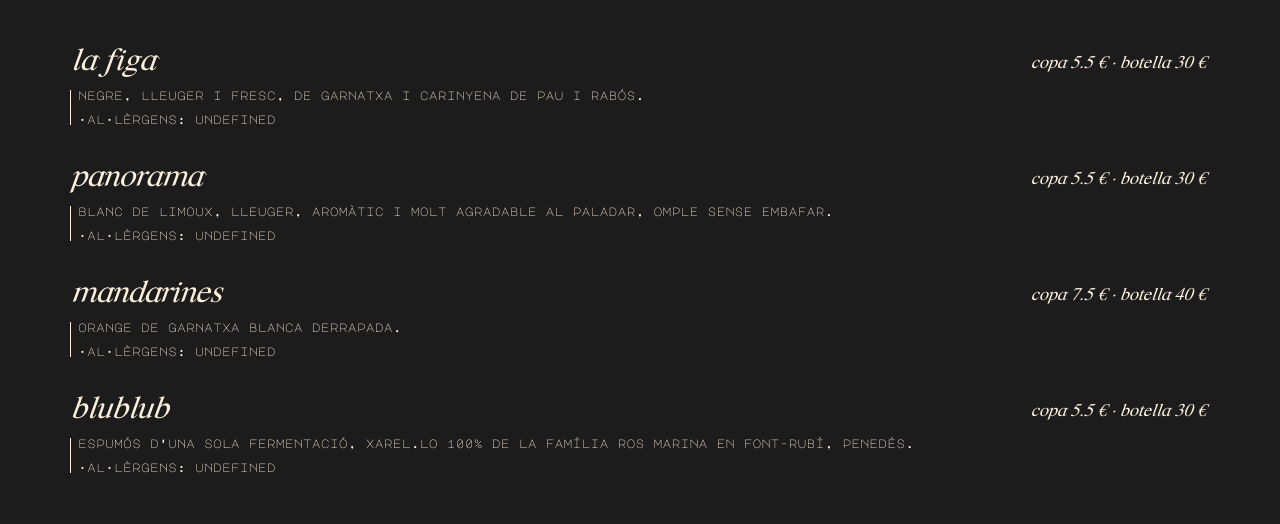
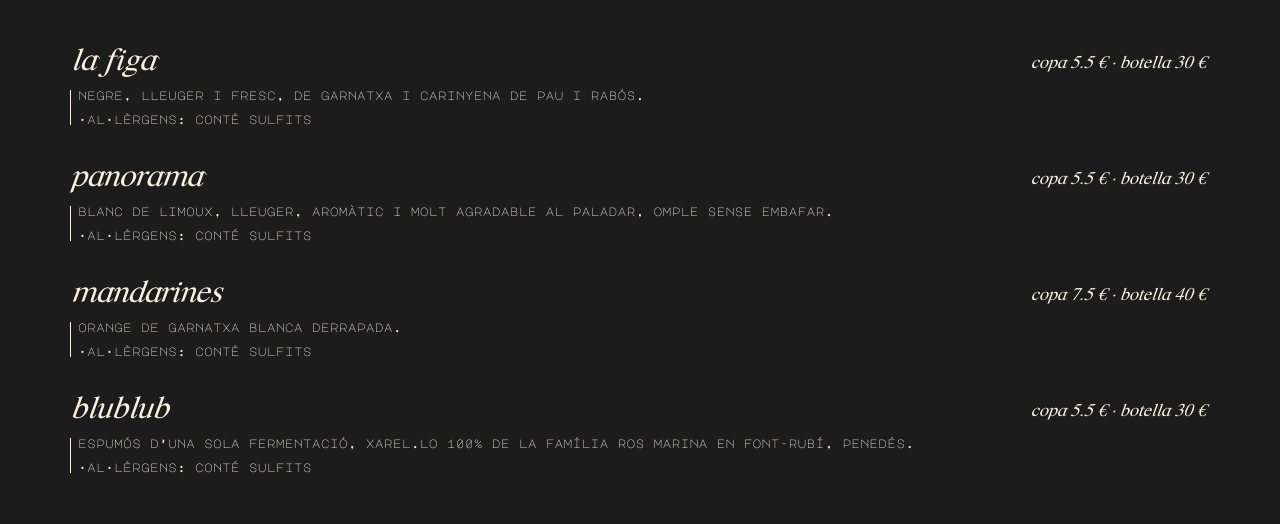
Before and after one commit to estebanaltamura/lonely-barcelona, a Next.js app: page /cartas/carta-catala in a window 1280 px wide. Shown: the part 3793-4317 px from the top of the page. Built offline with nearby package versions, Linux system fonts and the light colour scheme.

Commit message:
Update page.tsx

```diff
--- a/src/app/cartas/carta-catala/page.tsx
+++ b/src/app/cartas/carta-catala/page.tsx
@@ -385,7 +385,7 @@ const CartaCatala: React.FC = () => {
               <Typography
                 sx={{ fontSize: "12px", marginTop: "11px", lineHeight: "13px" }}
                 className="majorMonoDisplayFont"
-              >{`·al·lèrgens: ${item["al·lèrgens"]}`}</Typography>
+              >{`·al·lèrgens: ${item["alergenos"]}`}</Typography>
             </Box>
           </Box>
         ))}
@@ -1139,7 +1139,7 @@ const CartaCatala: React.FC = () => {
               <Typography
                 sx={{ fontSize: "12px", marginTop: "11px", lineHeight: "13px" }}
                 className="majorMonoDisplayFont"
-              >{`·al·lèrgens: ${item["al·lèrgens"]}`}</Typography>
+              >{`·al·lèrgens: ${item["alergenos"]}`}</Typography>
             </Box>
           </Box>
         ))}
@@ -1226,7 +1226,7 @@ const CartaCatala: React.FC = () => {
               <Typography
                 sx={{ fontSize: "12px", marginTop: "11px", lineHeight: "13px" }}
                 className="majorMonoDisplayFont"
-              >{`·al·lèrgens: ${item["al·lèrgens"]}`}</Typography>
+              >{`·al·lèrgens: ${item["alergenos"]}`}</Typography>
             </Box>
           </Box>
         ))}
```
